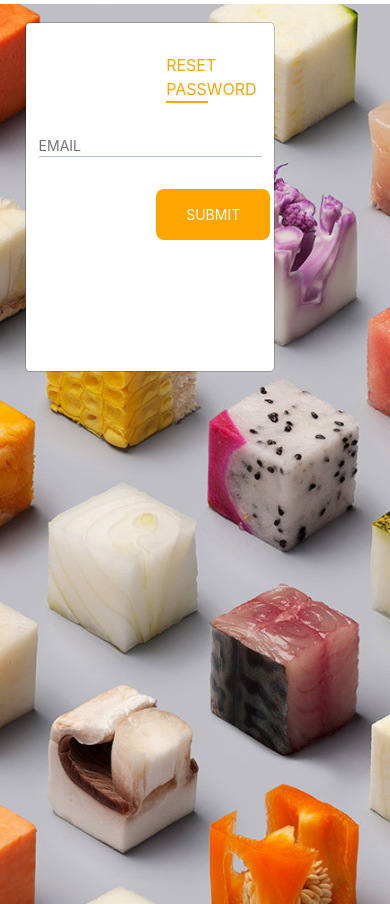
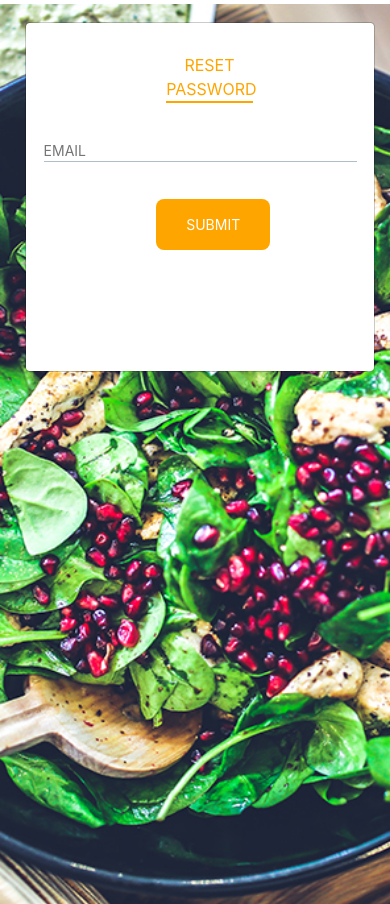
Before and after one commit to Mono-Sync/cepatbang, a PHP site: page /forgot_password.php in a window 390 px wide. Shown: the part 76-980 px from the top of the page. Run offline with PHP 8.4, Linux system fonts and the light colour scheme; some libraries are stand-ins or nearby versions; some web fonts are replaced.

Commit message:
changed bg

```diff
--- a/css/style.css
+++ b/css/style.css
@@ -1,6 +1,6 @@
 
 .register {
-  background-image: url('../img/bg6.jpg');
+  background-image: url('../img/bg7.jpg');
   width: 100%;
   height: 900px;
   background-position: center;
@@ -335,7 +335,7 @@ position: relative;
   }
 
   .jumbotron {
-      background-image: url("../img/bg2.jpg");
+      background-image: url("../img/bg7.jpg");
       margin-bottom: 0;
       min-height: 400px;
       background-position: center;
@@ -412,8 +412,8 @@ position: relative;
    margin-top: 5%;
  }
  .forgot {
-   height:150px;
-   width: 250px;
+   height:100px;
+   width: 350px;
    margin-top: 5%;
  }
 
@@ -432,7 +432,7 @@ position: relative;
    float: left;
    margin-left: 130px;
    margin-top: 20px;
-   margin-bottom: 20px;
+   margin-bottom: 0px;
    cursor: pointer;
  }
 
```
